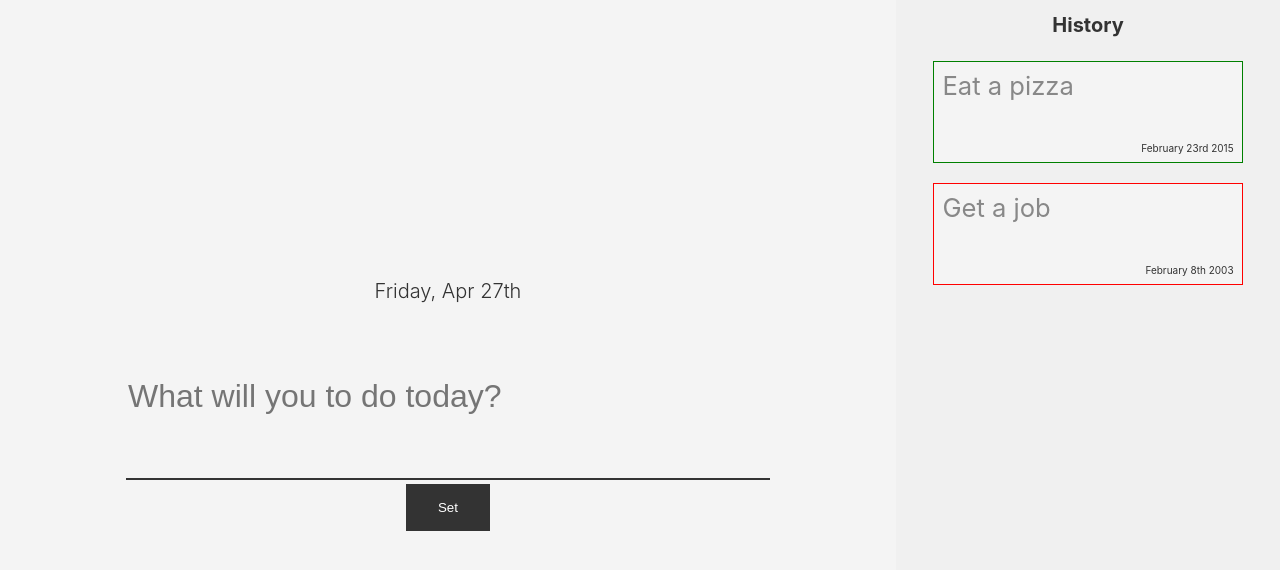
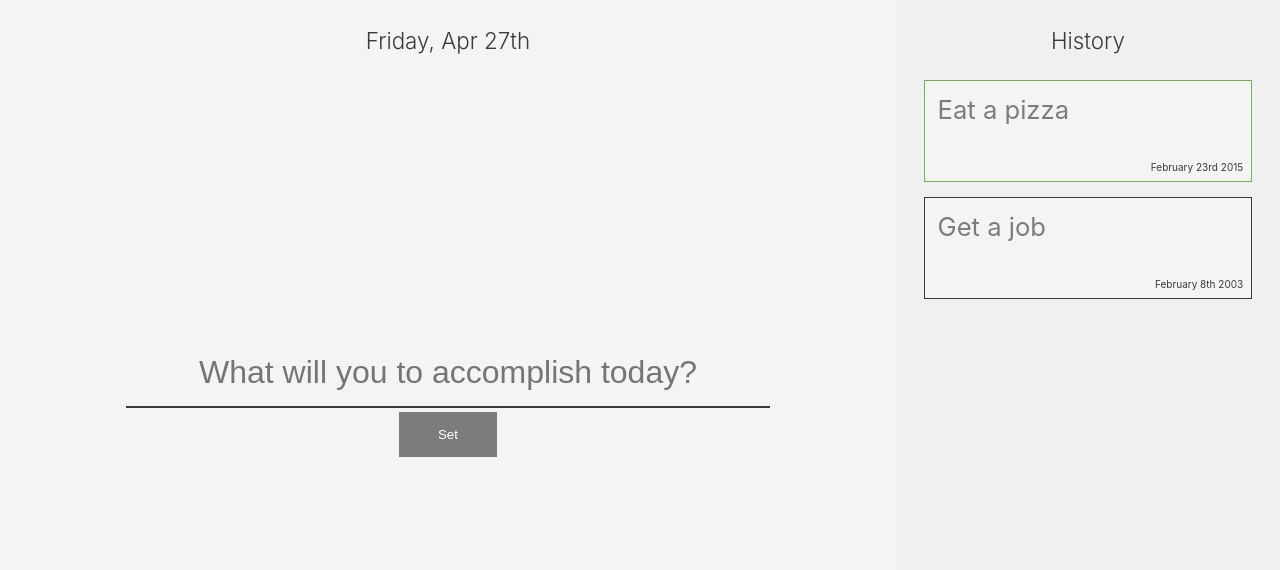
Before and after one commit to ashco/one-thing, a React app: page / in a window 1280 px wide. Built offline with nearby package versions, Linux system fonts and the light colour scheme.

Commit message:
finished initial functionality, styling

```diff
--- a/src/components/App.js
+++ b/src/components/App.js
@@ -75,7 +75,6 @@ class App extends Component {
           onDelete={this.handleDelete} />
         <History
           data={todos}
-          currentUnix={currentUnix}
           todayTodo={todayTodo}
           onComplete={this.handleComplete}
           onDelete={this.handleDelete} />
--- /dev/null
+++ b/src/components/Button.js
@@ -0,0 +1,13 @@
+import React from 'react';
+
+class Button extends React.Component {
+  render () {
+    return (
+      <button className='btn-small'>
+
+      </button>
+    )
+  }
+}
+
+export default Button;
--- a/src/components/Card.js
+++ b/src/components/Card.js
@@ -1,4 +1,5 @@
 import React from 'react';
+import Button from './Button';
 import { formatCard } from '../helpers/helpers';
 
 function CardMain (props) {
@@ -44,40 +45,57 @@ class CardHover extends React.Component {
   render () {
     const { isBtnHovered } = this.state;
     const { status } = this.props;
-    let format
 
+    let format = {};
 
     if (isBtnHovered && status) {
       format = {
         func: this.handleDelete,
-        style: 'var(--black-color)',
+        style: {
+          backgroundColor: 'var(--black-color)'
+        },
+        btnStyle: {
+          backgroundColor: 'var(--black-alt-color)'
+        },
         text: 'Delete?',
-        button: '✖︎'
+        button: '✕'
       }
     }
-    else if (isBtnHovered && !status || status) {
+    else if (status || isBtnHovered && !status) {
       format = {
         func: this.handleComplete,
-        style: 'var(--green-color)',
+        style: {
+          backgroundColor: 'var(--green-color)'
+        },
+        btnStyle: {
+          backgroundColor: 'var(--green-alt-color)'
+        },
         text: 'Complete!',
-        button: '☑︎'
+        button: '✓'
       }
     }
     else if (!status) {
       format = {
         func: this.handleDelete,
-        style: 'var(--black-color)',
-        text: 'Complete',
-        button: '?'
+        style: {
+          backgroundColor: 'var(--black-color)'
+        },
+        btnStyle: {
+          backgroundColor: 'var(--black-alt-color)'
+        },
+        text: 'Busy, huh...',
+        button: '...'
       }
     }
 
     return (
-      <div className='CardHover' style={{backgroundColor: `${format.style}`}}>
+      <div className='CardHover' style={format.style}>
         <h2>{format.text}</h2>
           <button
             onMouseEnter={this.handleBtnHover}
             onMouseLeave={this.handleBtnHover}
+            className='btn-small'
+            style={format.btnStyle}
             onClick={format.func}>
               {format.button}
           </button>
@@ -93,7 +111,7 @@ function Card (props) {
     <div
       className='Card'
       style={{
-        borderColor: status ? 'green' : 'red',
+        borderColor: status ? 'var(--green-color)' : 'var(--black-color)',
         display: todayTodo === 'incomplete' && index === 0 ? 'none' : ''}}>
       <CardMain
         unix={unix}
--- a/src/components/History.js
+++ b/src/components/History.js
@@ -2,11 +2,12 @@ import React from 'react';
 import Card from './Card';
 
 function History (props) {
-  const { data, currentUnix, todayTodo, onComplete, onDelete } = props;
+  const { data, todayTodo, onComplete, onDelete } = props;
 
   return (
-    <div className="History column">
-      <h1>History</h1>
+    <div className="History">
+      <h2>History</h2>
+      <div>
       {data.map((todo, index) => {
         return (
           <Card
@@ -21,6 +22,7 @@ function History (props) {
           />
         )
       })}
+      </div>
     </div>
   )
 }
--- a/src/components/Main.js
+++ b/src/components/Main.js
@@ -6,7 +6,7 @@ function Date (props) {
   const date = formatMain(currentUnix);
 
   return (
-    <h1 className='date'>{date}</h1>
+    <h2>{date}</h2>
   )
 }
 
@@ -65,29 +65,30 @@ class Form extends React.Component {
         <input
           type='text'
           id='todo'
-          placeholder='What will you to do today?'
+          placeholder='What will you to accomplish today?'
           value={todo}
           onChange={this.handleChange}
           disabled={todayTodo !== false}
         />
         {todayTodo === false &&
           <button
-            className='button'
+            className='btn-large btn-set'
             type='submit'
+            style={{backgroundColor: !todo ? 'var(--gray-color)' : ''}}
             disabled={!todo}>
             Set
           </button>}
         {todayTodo === 'incomplete' &&
           <div>
             <button
-              className='button'
+              className='btn-small btn-x'
               onClick={this.handleReset}>
-              Reset
+              ✕
             </button>
             <button
-              className='button green'
+              className='btn-small btn-chk'
               onClick={this.handleComplete}>
-              Complete
+              ✓
             </button>
           </div>}
       </form>
@@ -100,7 +101,7 @@ function Main (props) {
   const { currentUnix, todayTodo, onSubmit, onDelete, onComplete } = props;
 
   return (
-    <div className="Main column">
+    <div className="Main">
       <Date currentUnix={currentUnix} />
       {todayTodo !== 'complete' &&
         <Form
@@ -110,7 +111,7 @@ function Main (props) {
         onDelete={onDelete}
         onComplete={onComplete} />}
       {todayTodo === 'complete' &&
-        <div>Great job! See you tomorrow.</div>}
+        <p className='complete-msg'>Great job! See you tomorrow.</p>}
     </div>
   )
 }
--- a/src/index.css
+++ b/src/index.css
@@ -1,10 +1,17 @@
 * {
   --main-color: #f4f4f4;
   --secondary-color: #f0f0f0;
-  --black-color: #333333;
-  --gray-color: #888888;
+  --black-color: #3a3a3a;
+  --black-alt-color: #272727;
+  --gray-color: #7c7c7c;
   --green-color: #6cb84e;
+  --green-alt-color: #5eaa3f;
   --red-color: #f75954;
+}
+
+h2 {
+  font-weight: 300;
+  font-size: 1.4rem;
 }
 
 body {
@@ -28,47 +35,86 @@ body {
 }
 
 .Main {
+  display: grid;
+  grid-template-rows: 10% 1fr 10%;
+  justify-items: center;
+  align-items: center;
   width: 70vw;
-  justify-content: center;
   background-color: var(--main-color);
 }
 
-.Main .date {
-  font-weight: 300;
+.Main h2 {
+
 }
 
-.Main input {
+
+
+.Main input, .complete-msg {
   font-size: 2rem;
   width: 40rem;
-  height: 10rem;
+  height: 4rem;
   border: none;
   border-bottom: 2px solid var(--black-color);
   resize: none;
+  text-align: center;
+  color: var(--black-color);
   background-color: var(--main-color);
 }
 
-.Main button {
+button {
   background-color: var(--black-color);
   border: none;
   color: white;
-  padding: 16px 32px;
   text-decoration: none;
   margin: 4px 2px;
+  height: 45px;
   cursor: pointer;
+}
+
+.Main .btn-large {
+  width: 98px;
+}
+
+.Main .btn-small {
+  width: 45px;
+  font-size: 1.4rem;
+}
+
+.btn-set:hover {
+  background-color: var(--black-alt-color);
+}
+
+.btn-x:hover {
+  background-color: var(--red-color);
+}
+
+.btn-chk {
+  background-color: var(--green-color);
+}
+
+.btn-chk:hover {
+  background-color: var(--green-alt-color);
 }
 
 /* HISTORY */
 .History {
+  display: grid;
+  /* justify-items: center; */
   width: 30vw;
+  grid-template-rows: 10% 1fr;
   background-color: var(--secondary-color);
+}
 
+.History h2 {
+  text-align: center;
+  align-self: center;
 }
 
 .Card {
   border: 1px solid var(--black-color);
-  width: 80%;
+  width: 85%;
   height: 100px;
-  margin: 10px;
+  margin: 0 auto 15px auto;
   overflow: hidden;
 	position: relative;
 }
@@ -87,7 +133,7 @@ body {
   color: var(--gray-color);
   font-size: 1.6rem;
   font-weight: 400;
-  margin: .5rem;
+  margin: 0.8rem;
 }
 
 .CardMain p {
```
Lines whose indentation alone changed are shown as unchanged.
